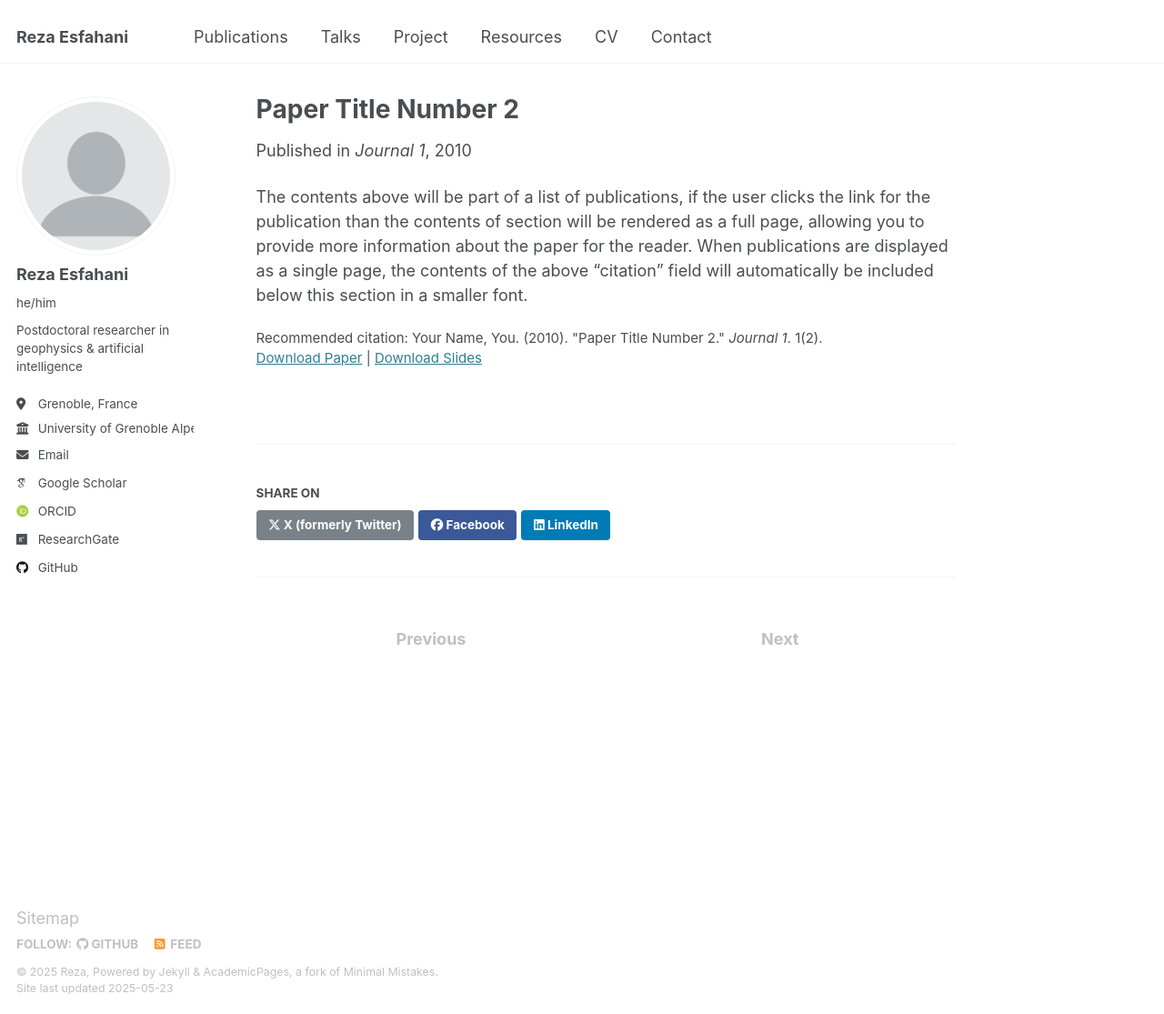
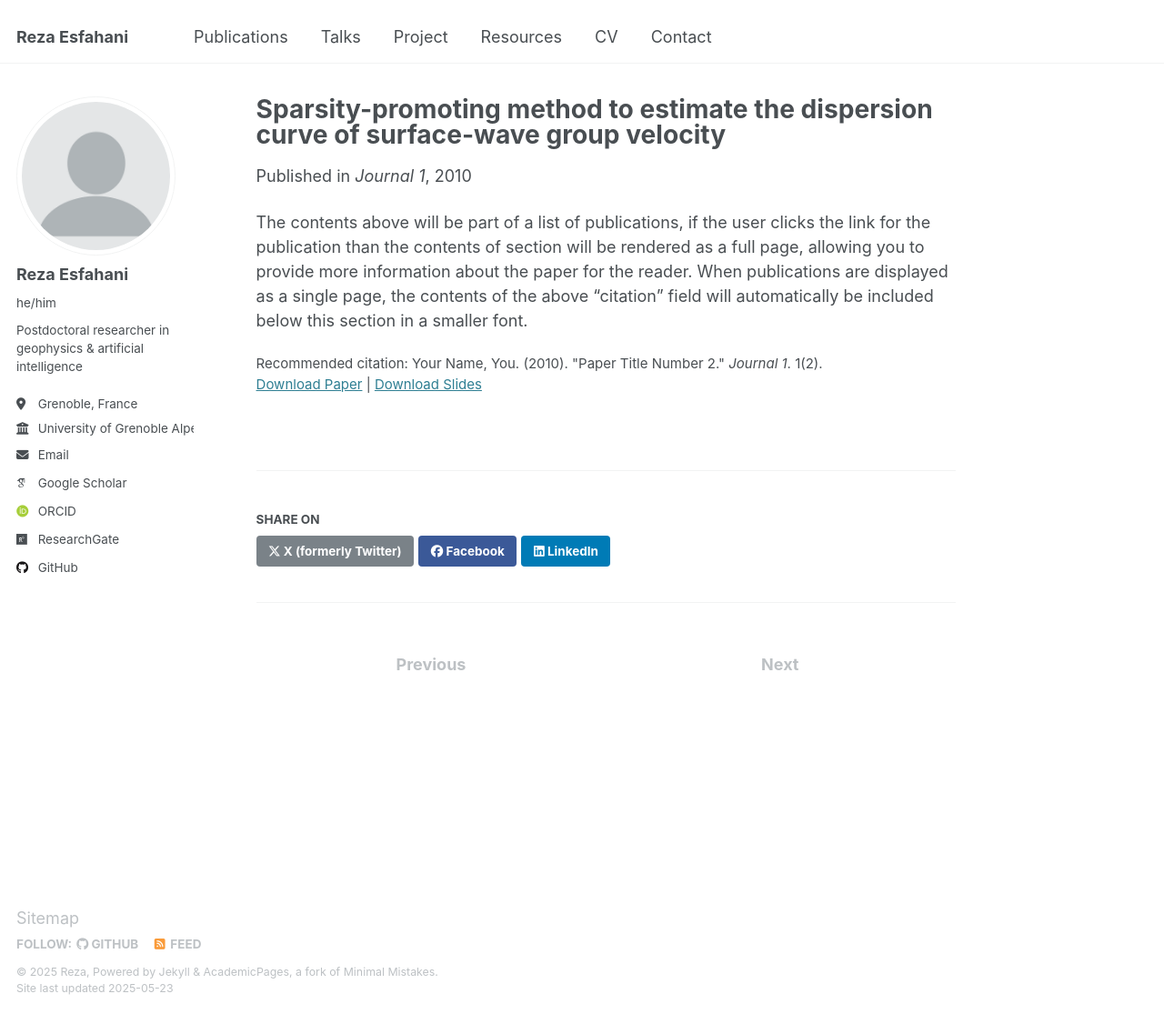
Before and after one commit to resfahani/resfahani.github.io, a Jekyll site: the page built from _publications/2010-10-01-paper-title-number-2.md, in a window 1280 px wide and 1115 px high. Shown: the whole window at 91% size. Built offline with Jekyll 4.4.1, drawn with Linux system fonts in a browser that asks for light colours; some web fonts are replaced; a file with an impossible date is left out.

```diff
--- a/_publications/2010-10-01-paper-title-number-2.md
+++ b/_publications/2010-10-01-paper-title-number-2.md
@@ -1,9 +1,9 @@
 ---
-title: "Paper Title Number 2"
+title: "Sparsity-promoting method to estimate the dispersion curve of surface-wave group velocity"
 collection: publications
 category: manuscripts
 permalink: /publication/2010-10-01-paper-title-number-2
-excerpt: 'This paper is about the number 2. The number 3 is left for future work.'
+excerpt: 'Group velocity estimation of surface waves.'
 date: 2010-10-01
 venue: 'Journal 1'
 slidesurl: 'http://academicpages.github.io/files/slides2.pdf'
```
Also changed, not shown: _pages/about.md (+1 -4 lines), _publications/2009-10-01-paper-title-number-1.md (+5 -5 lines).
